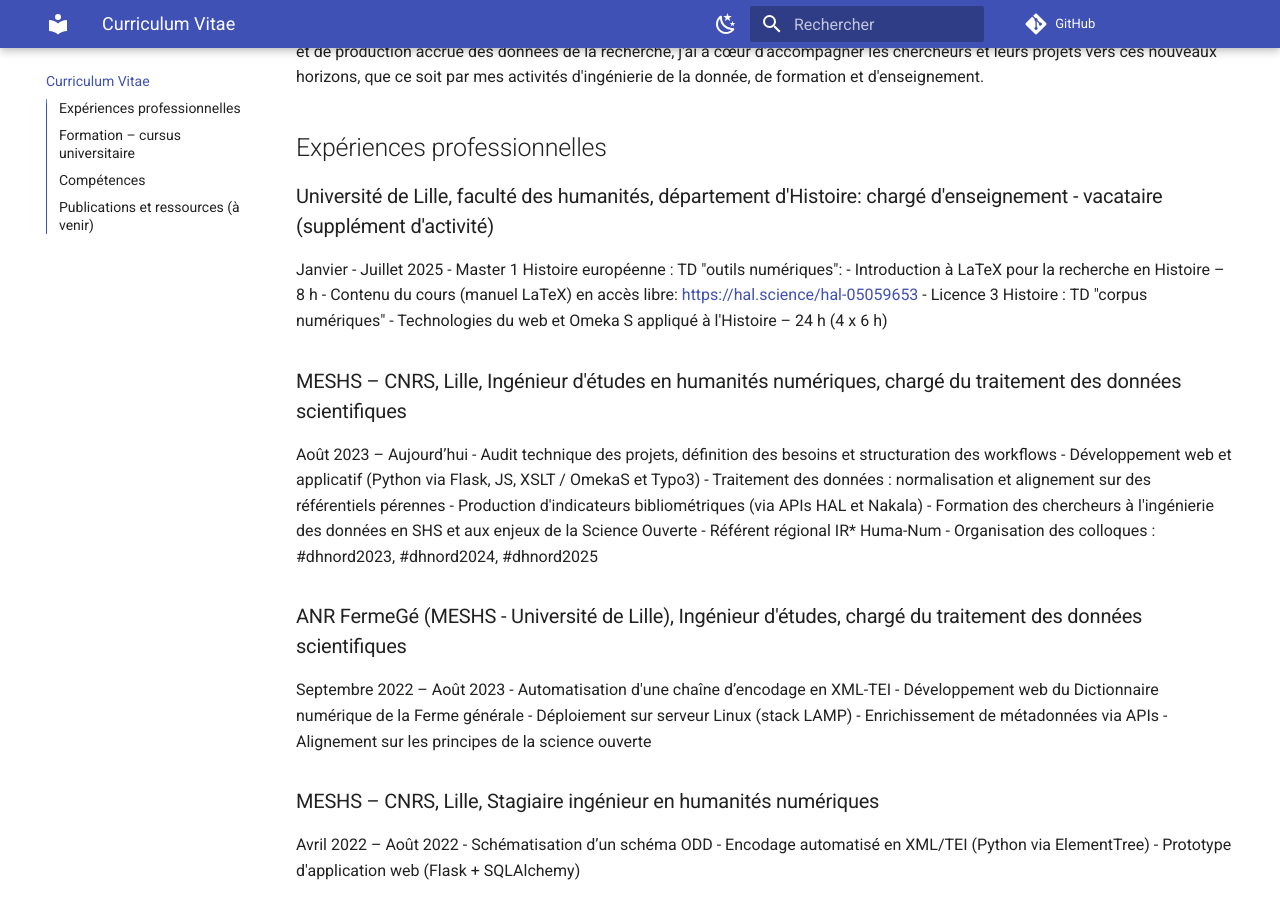
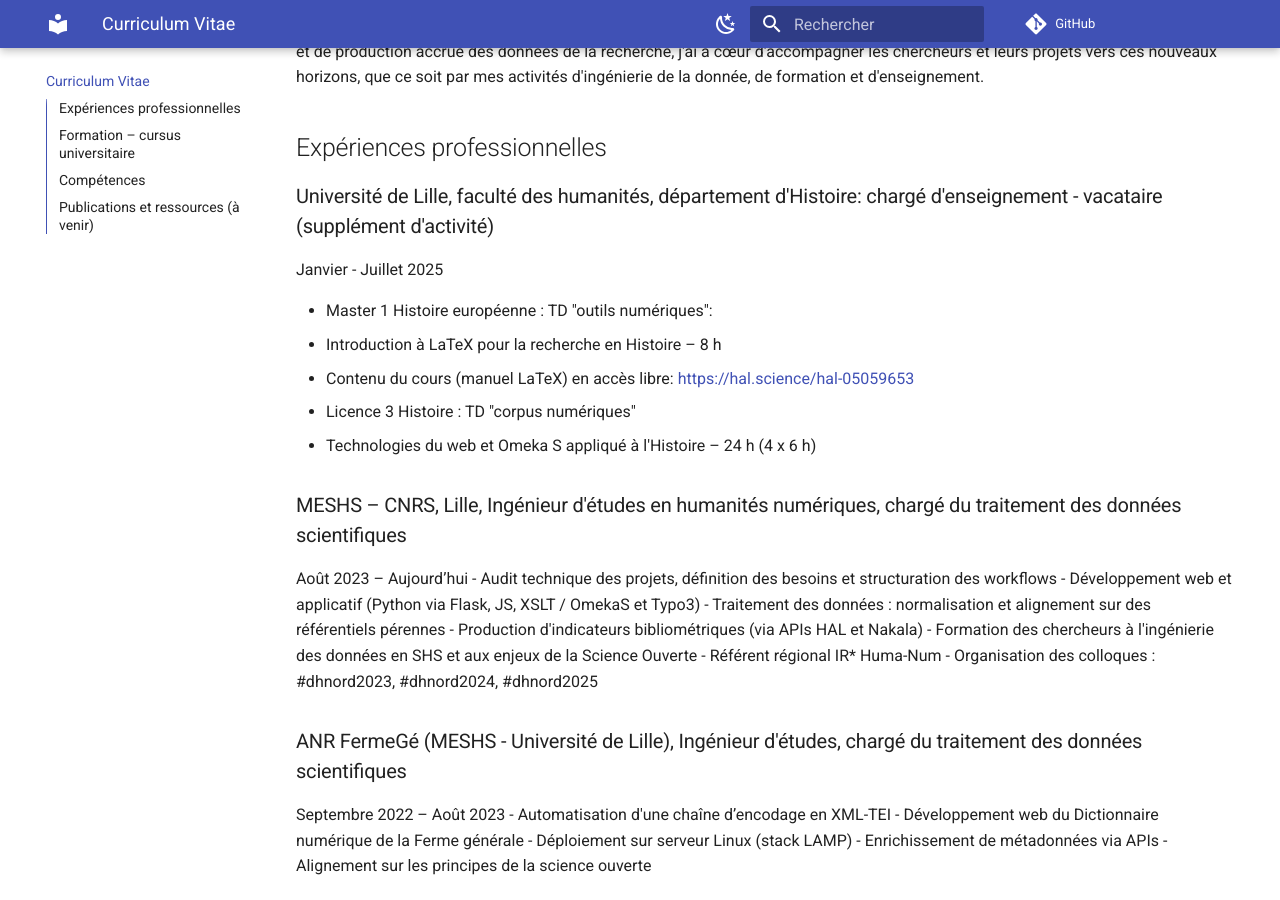
Before and after one commit to ValentinDeCraene/valentindecraene.github.io, an MkDocs documentation site: the page built from docs/index.md, in a window 1280 px wide and 900 px high, scrolled down 493 px. Built offline with MkDocs 1.6.1 and Material for MkDocs 9.7.7, drawn with Linux system fonts in a browser that asks for light colours; some of the changed text lies outside the part shown.

```diff
--- a/docs/index.md
+++ b/docs/index.md
@@ -12,6 +12,7 @@ Au cours de mes expériences professionnelles, j'ai eu l'occasion d'accompagner
 
 ### Université de Lille, faculté des humanités, département d'Histoire: chargé d'enseignement - vacataire (supplément d'activité)
 Janvier - Juillet 2025
+
 - Master 1 Histoire européenne : TD "outils numériques":
    - Introduction à LaTeX pour la recherche en Histoire – 8 h
    - Contenu du cours (manuel LaTeX) en accès libre: [https://hal.science/hal-05059653](https://hal.science/hal-05059653)
@@ -74,7 +75,7 @@ Septembre 2014 – Septembre 2016
 
 ## Compétences
 
-### Programmation et traitement des données
+### Programmation et traitement des données=
 - Python (dont Pandas, BeautifulSoup, Requests, SpaCy, notions de NLTK)
 - SQL : MySQL, SQLite
 - xQuery (via eXist-db)
```
